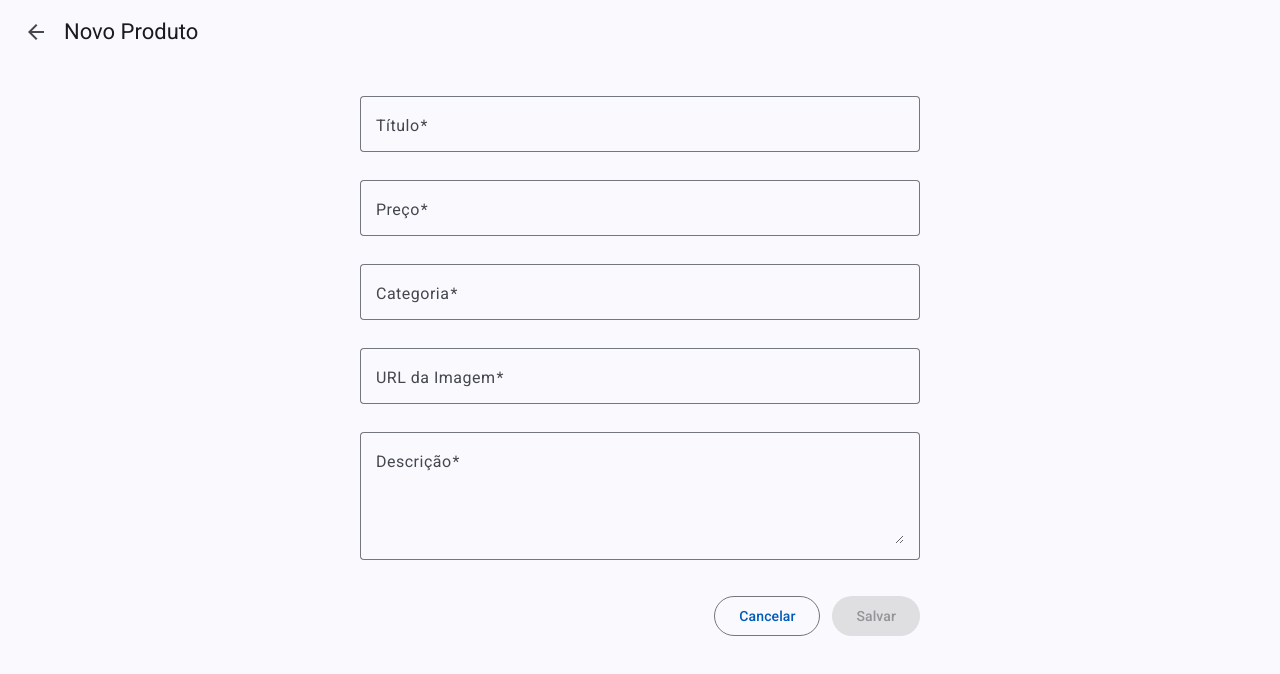
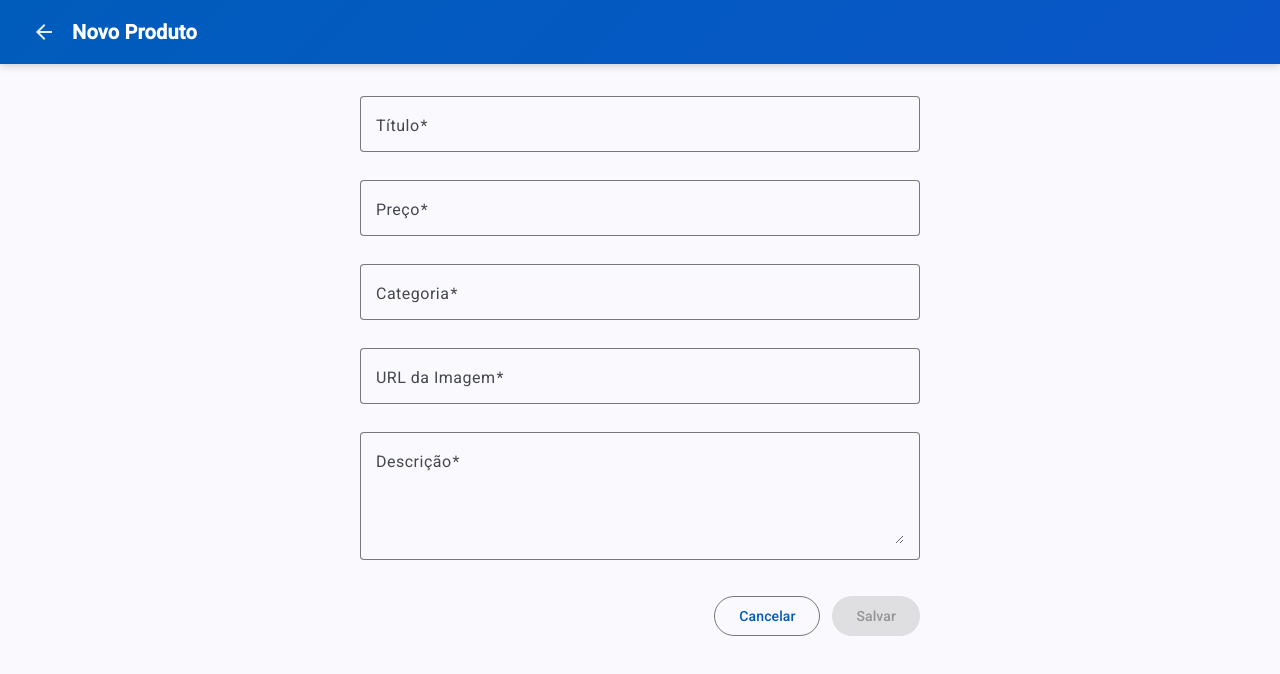
Before and after one commit to JuarezAntonioGoes/starian-test, an Angular app: page /products/new in a window 1280 px wide. Shown: the top 674 px of the page. Built offline with nearby package versions, Linux system fonts and the light colour scheme.

Commit message:
feat(shared): create PageHeaderComponent and use it in list and form screens

```diff
--- a/src/app/features/products/product-form/product-form.component.html
+++ b/src/app/features/products/product-form/product-form.component.html
@@ -1,9 +1,4 @@
-<mat-toolbar class="toolbar">
-  <button mat-icon-button aria-label="Voltar" (click)="onCancel()">
-    <mat-icon>arrow_back</mat-icon>
-  </button>
-  <span>{{ isEditMode ? 'Editar Produto' : 'Novo Produto' }}</span>
-</mat-toolbar>
+<app-page-header [title]="isEditMode ? 'Editar Produto' : 'Novo Produto'" backPath="/products" />
 
 <div class="container">
   <form [formGroup]="form" (ngSubmit)="onSubmit()" class="form">
--- a/src/app/features/products/product-form/product-form.component.scss
+++ b/src/app/features/products/product-form/product-form.component.scss
@@ -1,7 +1,3 @@
-.toolbar {
-  gap: 8px;
-}
-
 .container {
   display: flex;
   justify-content: center;
--- a/src/app/features/products/product-form/product-form.component.ts
+++ b/src/app/features/products/product-form/product-form.component.ts
@@ -6,8 +6,8 @@ import { MatFormFieldModule } from '@angular/material/form-field';
 import { MatIconModule } from '@angular/material/icon';
 import { MatInputModule } from '@angular/material/input';
 import { MatProgressSpinnerModule } from '@angular/material/progress-spinner';
-import { MatToolbarModule } from '@angular/material/toolbar';
 import { Product } from '../../../core/models/product.model';
+import { PageHeaderComponent } from '../../../shared/components/page-header/page-header.component';
 import { ProductFormService } from '../../../core/services/product-form.service';
 
 @Component({
@@ -20,7 +20,7 @@ import { ProductFormService } from '../../../core/services/product-form.service'
     MatIconModule,
     MatInputModule,
     MatProgressSpinnerModule,
-    MatToolbarModule,
+    PageHeaderComponent,
   ],
   templateUrl: './product-form.component.html',
   styleUrl: './product-form.component.scss',
--- a/src/app/features/products/product-list/product-list.component.html
+++ b/src/app/features/products/product-list/product-list.component.html
@@ -1,10 +1,9 @@
-<mat-toolbar class="toolbar">
-  <span>Produtos</span>
+<app-page-header title="Produtos">
   <button mat-raised-button color="primary" (click)="navigateToNew()">
     <mat-icon>add</mat-icon>
     Novo Produto
   </button>
-</mat-toolbar>
+</app-page-header>
 
 <div class="container">
   @if (productService.loading()) {
--- a/src/app/features/products/product-list/product-list.component.scss
+++ b/src/app/features/products/product-list/product-list.component.scss
@@ -1,9 +1,3 @@
-.toolbar {
-  display: flex;
-  justify-content: space-between;
-  align-items: center;
-}
-
 .container {
   padding: 24px;
 }
--- a/src/app/features/products/product-list/product-list.component.ts
+++ b/src/app/features/products/product-list/product-list.component.ts
@@ -4,8 +4,8 @@ import { MatButtonModule } from '@angular/material/button';
 import { MatIconModule } from '@angular/material/icon';
 import { MatProgressSpinnerModule } from '@angular/material/progress-spinner';
 import { MatTableModule } from '@angular/material/table';
-import { MatToolbarModule } from '@angular/material/toolbar';
 import { ProductListService } from '../../../core/services/product-list.service';
+import { PageHeaderComponent } from '../../../shared/components/page-header/page-header.component';
 import { ProductDeleteButtonComponent } from './product-delete-button/product-delete-button.component';
 
 @Component({
@@ -15,7 +15,7 @@ import { ProductDeleteButtonComponent } from './product-delete-button/product-de
     MatIconModule,
     MatProgressSpinnerModule,
     MatTableModule,
-    MatToolbarModule,
+    PageHeaderComponent,
     ProductDeleteButtonComponent,
   ],
   templateUrl: './product-list.component.html',
--- /dev/null
+++ b/src/app/shared/components/page-header/page-header.component.html
@@ -0,0 +1,9 @@
+<mat-toolbar class="toolbar">
+  @if (backPath) {
+    <button mat-icon-button class="back-button" aria-label="Voltar" (click)="navigateBack()">
+      <mat-icon>arrow_back</mat-icon>
+    </button>
+  }
+  <span class="title">{{ title }}</span>
+  <ng-content />
+</mat-toolbar>
--- /dev/null
+++ b/src/app/shared/components/page-header/page-header.component.scss
@@ -0,0 +1,45 @@
+:host {
+  display: block;
+}
+
+.toolbar {
+  display: flex;
+  align-items: center;
+  gap: 8px;
+  padding: 0 24px;
+  height: 64px;
+  background: linear-gradient(
+    135deg,
+    var(--mat-sys-primary) 0%,
+    color-mix(in srgb, var(--mat-sys-primary) 80%, var(--mat-sys-tertiary)) 100%
+  );
+  color: var(--mat-sys-on-primary);
+  box-shadow: 0 2px 8px rgba(0, 0, 0, 0.18);
+
+  .back-button {
+    color: var(--mat-sys-on-primary);
+    opacity: 0.9;
+    transition: opacity 0.2s ease;
+
+    &:hover {
+      opacity: 1;
+    }
+  }
+
+  .title {
+    flex: 1;
+    font-size: 1.25rem;
+    font-weight: 600;
+    letter-spacing: 0.01em;
+    white-space: nowrap;
+    overflow: hidden;
+    text-overflow: ellipsis;
+  }
+
+  ::ng-deep .mat-mdc-raised-button {
+    background-color: var(--mat-sys-on-primary);
+    color: var(--mat-sys-primary);
+    font-weight: 600;
+    box-shadow: 0 1px 4px rgba(0, 0, 0, 0.2);
+  }
+}
--- /dev/null
+++ b/src/app/shared/components/page-header/page-header.component.ts
@@ -0,0 +1,23 @@
+import { Component, Input, inject } from '@angular/core';
+import { Router } from '@angular/router';
+import { MatButtonModule } from '@angular/material/button';
+import { MatIconModule } from '@angular/material/icon';
+import { MatToolbarModule } from '@angular/material/toolbar';
+
+@Component({
+  selector: 'app-page-header',
+  standalone: true,
+  imports: [MatButtonModule, MatIconModule, MatToolbarModule],
+  templateUrl: './page-header.component.html',
+  styleUrl: './page-header.component.scss',
+})
+export class PageHeaderComponent {
+  @Input({ required: true }) title!: string;
+  @Input() backPath?: string;
+
+  private readonly router = inject(Router);
+
+  navigateBack(): void {
+    if (this.backPath) this.router.navigate([this.backPath]);
+  }
+}
```
